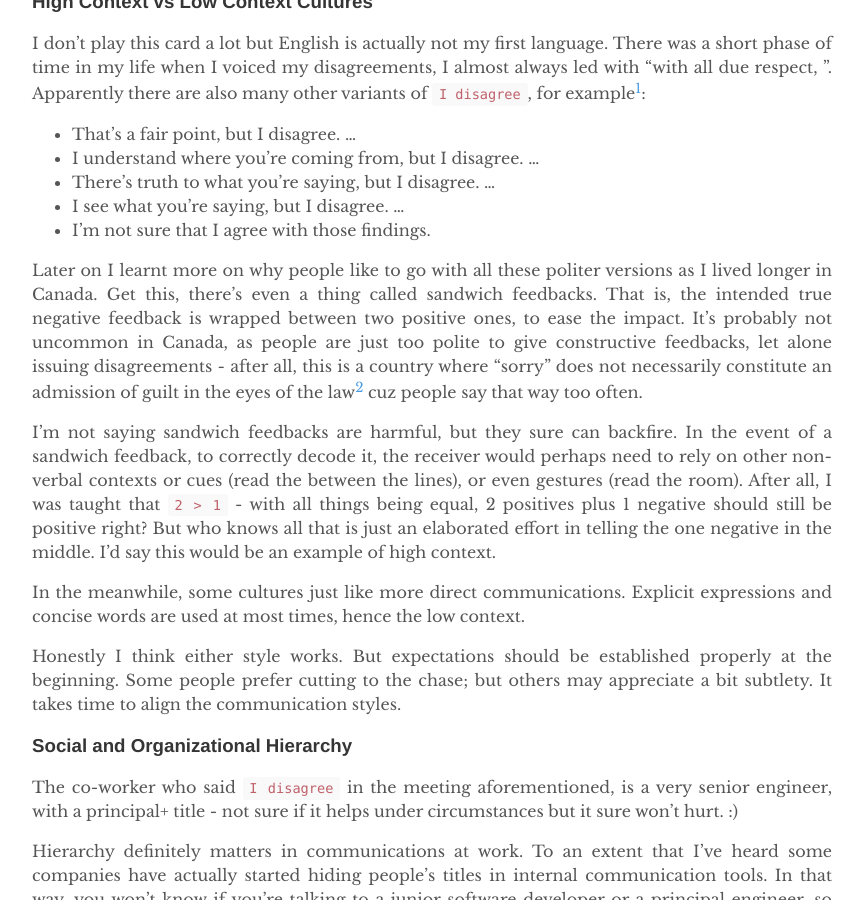
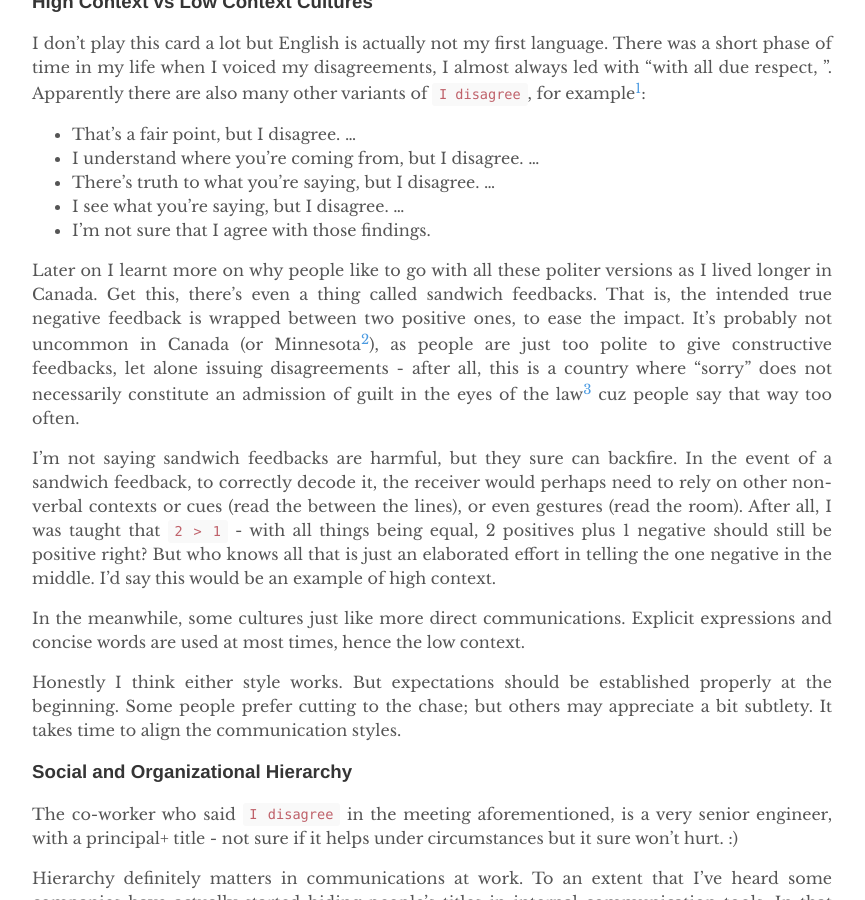
Before and after one commit to yuexiaofeng/yuexiaofeng.github.io, a Jekyll site: the page built from _posts/2023-12-16-i-disagree.md, in a window 1280 px wide and 900 px high, scrolled down 655 px. Shown: the whole window, without its empty margins (208-1073 px from the left). Built offline with Jekyll 4.4.1, drawn with Linux system fonts in a browser that asks for light colours; some of the changed lines change nothing that is shown; some of the changed text lies outside the part shown.

Commit message:
update minnesota for ii disagree

```diff
--- a/_posts/2023-12-16-i-disagree.md
+++ b/_posts/2023-12-16-i-disagree.md
@@ -25,7 +25,7 @@ I don’t play this card a lot but English is actually not my first language. Th
 * I see what you're saying, but I disagree. ...
 * I'm not sure that I agree with those findings.
 
-Later on I learnt more on why people like to go with all these politer versions as I lived longer in Canada. Get this, there's even a thing called sandwich feedbacks. That is, the intended true negative feedback is wrapped between two positive ones, to ease the impact. It's probably not uncommon in Canada, as people are just too polite to give constructive feedbacks, let alone issuing disagreements - after all, this is a country where "sorry" does not necessarily constitute an admission of guilt in the eyes of the law[^fn2] cuz people say that way too often.
+Later on I learnt more on why people like to go with all these politer versions as I lived longer in Canada. Get this, there's even a thing called sandwich feedbacks. That is, the intended true negative feedback is wrapped between two positive ones, to ease the impact. It's probably not uncommon in Canada (or Minnesota[^fn2]), as people are just too polite to give constructive feedbacks, let alone issuing disagreements - after all, this is a country where "sorry" does not necessarily constitute an admission of guilt in the eyes of the law[^fn3] cuz people say that way too often.
 
 I’m not saying sandwich feedbacks are harmful, but they sure can backfire. In the event of a sandwich feedback, to correctly decode it, the receiver would perhaps need to rely on other non-verbal contexts or cues (read the between the lines), or even gestures (read the room). After all, I was taught that `2 > 1` - with all things being equal, 2 positives plus 1 negative should still be positive right? But who knows all that is just an elaborated effort in telling the one negative in the middle. I'd say this would be an example of high context.
 
@@ -70,7 +70,7 @@ We hear "agree to disagree" a lot, but as a team, we should do more than that. A
 
 I have to come clean that I first heard about all these from a recruiter when I began job hunting in Canada in 2018, as I did end up getting invited to an onsite interview at Amazon's Vancouver office. I didn't even know LeetCode was a thing back then (but now I can write a LRU cache in two different languages before my toaster finishes the bread. :D jk. I don't own a toaster). I also made the rookie mistake of using C++ for programming challenges. Anyways, you probably guessed what results would come out from the big day already. Nevertheless, as a byproduct of the preparation, this particular leadership principle kinda stuck in my mind. I stand by it:
 
-> Leaders are obligated to respectfully challenge decisions when they disagree, even when doing so is uncomfortable or exhausting. Leaders have conviction and are tenacious. They do not compromise for the sake of social cohesion. Once a decision is determined, they commit wholly[^fn3].
+> Leaders are obligated to respectfully challenge decisions when they disagree, even when doing so is uncomfortable or exhausting. Leaders have conviction and are tenacious. They do not compromise for the sake of social cohesion. Once a decision is determined, they commit wholly[^fn4].
 
 It’s worth noting that not just managers and principal engineers are leaders - every one in the team, can demonstrate and exercise leadership.
 
@@ -78,5 +78,6 @@ One shall not hesitate to just say `I disagree` when needed. But as a team, we a
 
 ---
 [^fn1]: [Nine (Fluent) Ways](https://languagetool.org/insights/post/i-disagree-synonyms){:target="_blank"} To Say "I Disagree".
-[^fn2]: Ontario [Bill 108](https://www.ola.org/en/legislative-business/bills/parliament-39/session-1/bill-108){:target="_blank"}, Apology Act, 2009.
-[^fn3]: Amazon Leadership [Principles](https://www.amazon.jobs/content/en/our-workplace/leadership-principles){:target="_blank"}.
+[^fn2]: If you saw Fargo, you might've heard something called [Minnesota nice](https://en.wikipedia.org/wiki/Minnesota_nice){:target="_blank"} - a cultural stereotype applied to the behavior of people from Minnesota, implying residents are unusually courteous, reserved, and mild-mannered compared to people from other states and more akin to their Canadian neighbors in Northern Ontario. It also implies polite friendliness, an aversion to open confrontation, a tendency toward understatement, a disinclination to make a direct fuss or stand out, apparent emotional restraint, and self-deprecation.
+[^fn3]: Ontario [Bill 108](https://www.ola.org/en/legislative-business/bills/parliament-39/session-1/bill-108){:target="_blank"}, Apology Act, 2009.
+[^fn4]: Amazon Leadership [Principles](https://www.amazon.jobs/content/en/our-workplace/leadership-principles){:target="_blank"}.
```
